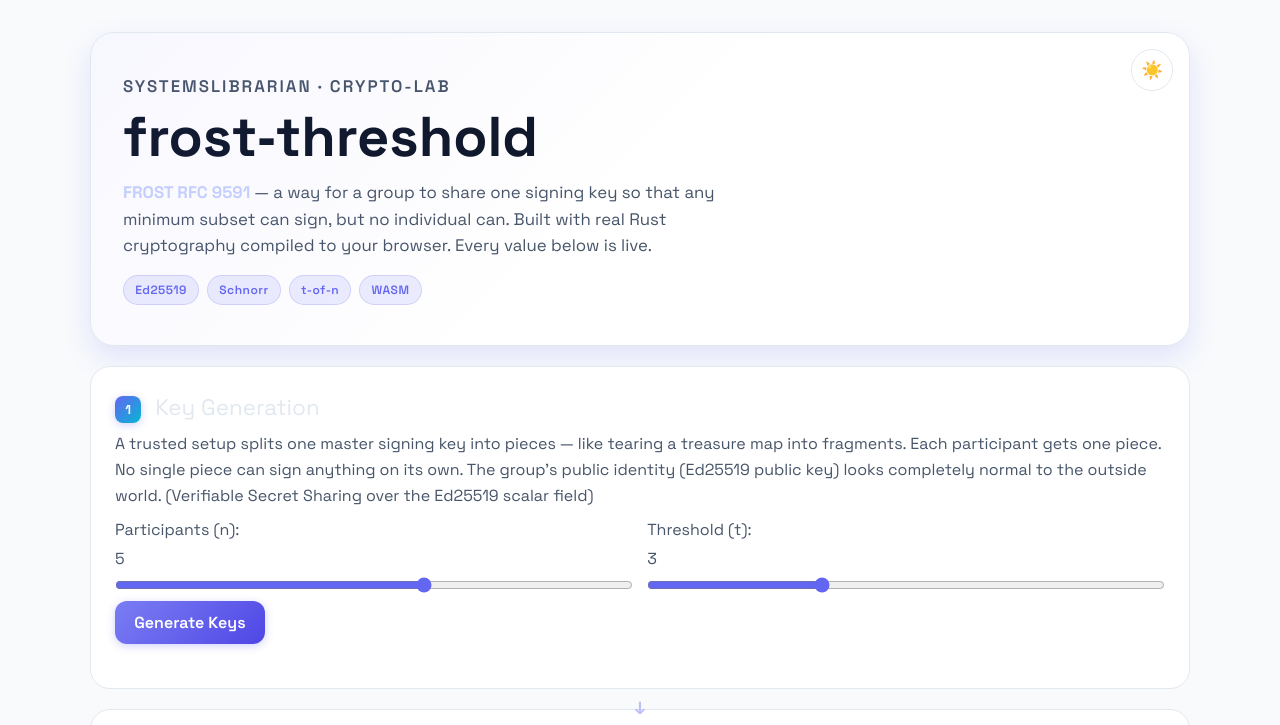
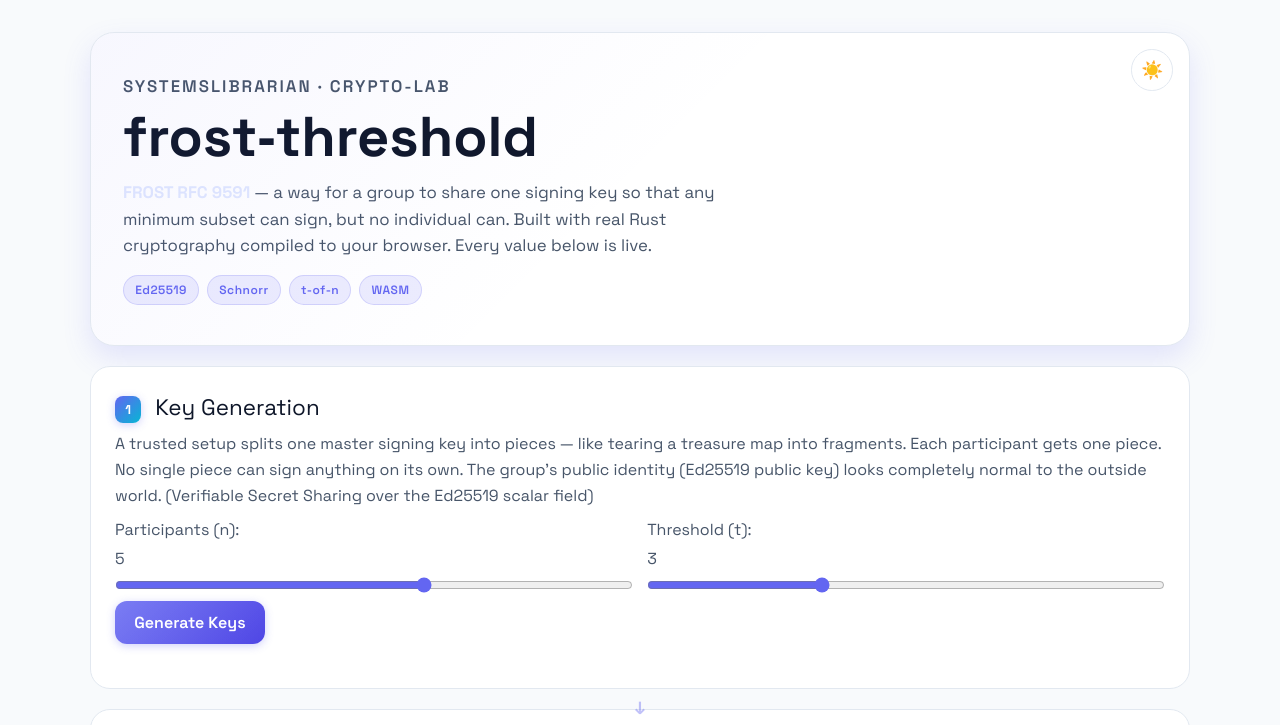
Before and after one commit to systemslibrarian/crypto-lab-frost-threshold, a website built with Vite: page index.html in a window 1280 px wide. Both pictures are taken after a click on the button "Switch to light mode". Shown: the top 725 px of the page. Built offline with nearby package versions, Linux system fonts and the light colour scheme.

Commit message:
fix: light-mode invisible text, CSS ordering, button overlay on theme toggle

```diff
--- a/src/main.ts
+++ b/src/main.ts
@@ -108,7 +108,7 @@ const render = (): void => {
         <p class="eyebrow">systemslibrarian &middot; crypto-lab</p>
         <h1>frost&#8209;threshold</h1>
         <p>
-          <strong style="color:#c7d2fe">FROST RFC 9591</strong> — a way for a group to share one signing key
+          <strong style="color:var(--brand-soft)">FROST RFC 9591</strong> — a way for a group to share one signing key
           so that any minimum subset can sign, but no individual can. Built with real
           Rust cryptography compiled to your browser. Every value below is live.
         </p>
--- a/src/style.css
+++ b/src/style.css
@@ -89,6 +89,10 @@ body {
 	background: var(--surface-2);
 	transform: translateY(0);
 	box-shadow: none;
+}
+
+.theme-toggle::after {
+	display: none;
 }
 
 html[data-theme='dark'] .theme-toggle {
@@ -441,7 +445,9 @@ details summary:hover {
 .exhibit:nth-child(4) { animation-delay: 180ms; }
 .exhibit:nth-child(5) { animation-delay: 240ms; }
 .exhibit:nth-child(6) { animation-delay: 300ms; }
+.exhibit:nth-child(7) { animation-delay: 360ms; }
 
+/* --- Light theme overrides --- */
 html[data-theme='light'] body {
 	background: var(--paper);
 	background-image: none;
@@ -457,6 +463,13 @@ html[data-theme='light'] .hero {
 html[data-theme='light'] h1 {
 	background: none;
 	-webkit-text-fill-color: currentColor;
+	color: var(--ink);
+}
+
+html[data-theme='light'] h3,
+html[data-theme='light'] h4,
+html[data-theme='light'] .card strong,
+html[data-theme='light'] .eyebrow {
 	color: var(--ink);
 }
 
@@ -490,7 +503,6 @@ html[data-theme='light'] input[type='text'] {
 	border-color: var(--line);
 	color: var(--ink);
 }
-.exhibit:nth-child(7) { animation-delay: 360ms; }
 
 /* --- Scrollbar --- */
 ::-webkit-scrollbar {
```
